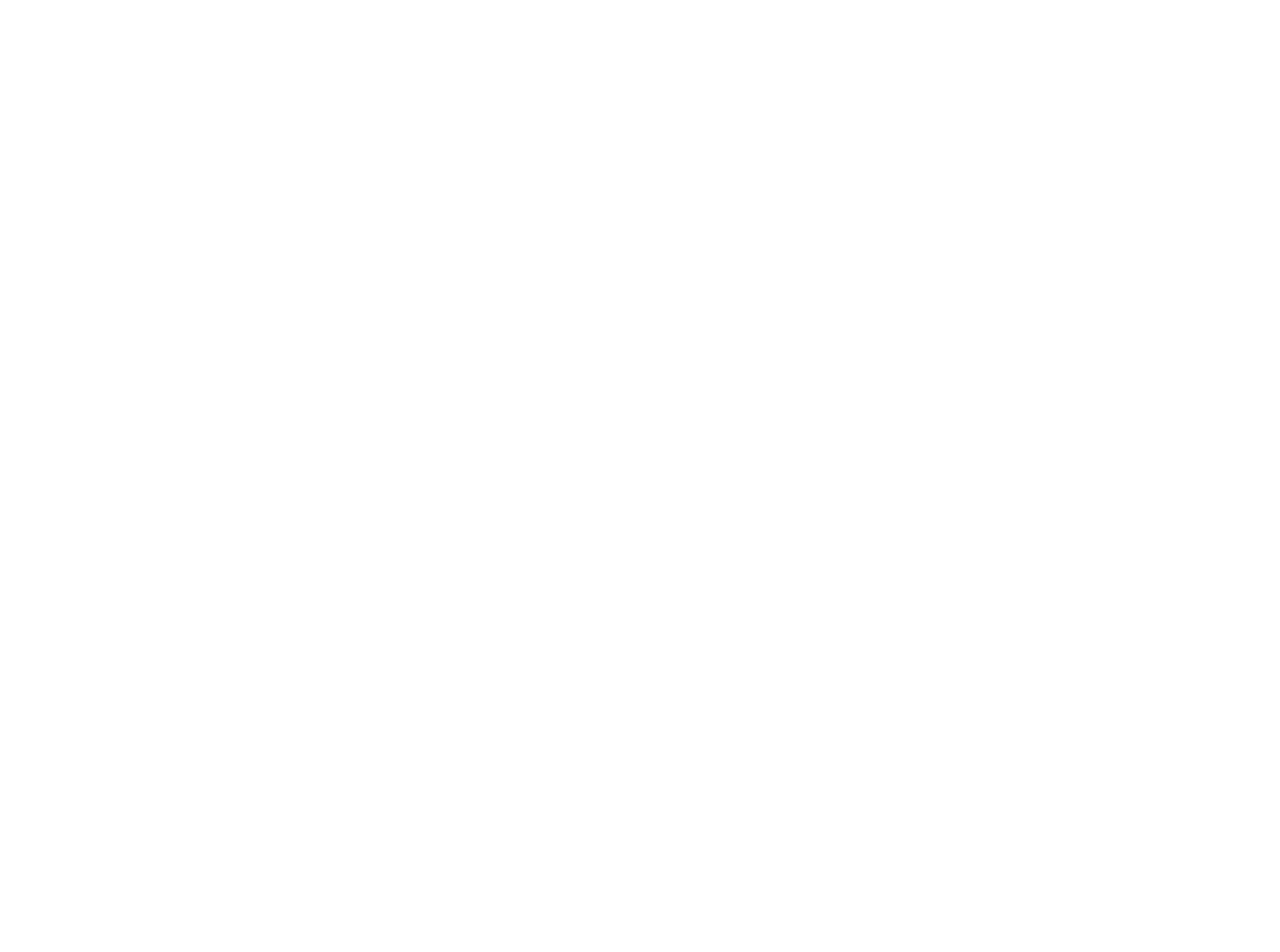
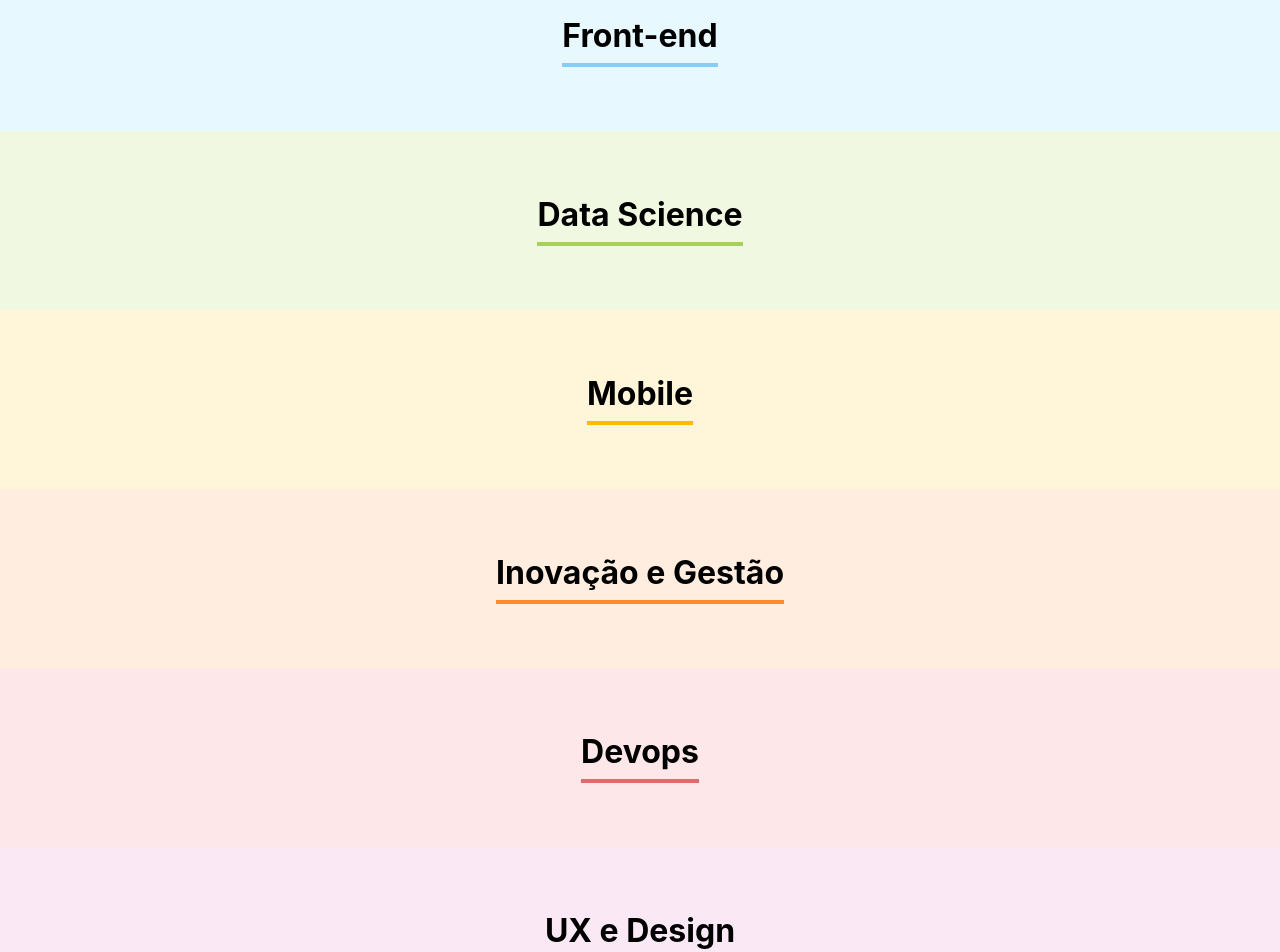
Before and after one commit to PedroTrudes/organo-app, a React (Create React App) app: page / in a window 1280 px wide. Shown: the part 1720-2672 px from the top of the page. Before the commit the page ends 1493 px from the top, so only its background shows below. Built offline with nearby package versions, Linux system fonts and the light colour scheme.

Commit message:
percorrendo a lista de times/ Colocando os estilos especificos para cada time por props

```diff
--- a/src/App.js
+++ b/src/App.js
@@ -1,11 +1,65 @@
+import { useState } from 'react';
 import Banner from './component/Banner';
 import Formulario from './component/Forms/Formulario';
+import Time from './component/Time';
 
 function App() {
+
+  const times = [
+    {
+      nome: 'Programação',
+      corPrimaria: '#57c278',
+      corSecundaria: '#D9F7E9'
+    },
+    {
+      nome: 'Front-end',
+      corPrimaria: '#82CFFA',
+      corSecundaria: '#E8F8FF'
+    },
+    {
+      nome: 'Data Science',
+      corPrimaria: '#A6D157',
+      corSecundaria: '#F0F8E2'
+    },
+    {
+      nome: 'Mobile',
+      corPrimaria: '#FFBA05',
+      corSecundaria: '#FFF5D9'
+    },
+    {
+      nome: 'Inovação e Gestão',
+      corPrimaria: '#FF8A29',
+      corSecundaria: '#FFEEDF'
+    },
+    {
+      nome: 'Devops',
+      corPrimaria: '#E06B69',
+      corSecundaria: '#FDE7E8'
+    },
+    {
+      nome: 'UX e Design',
+      corPrimaria: '#DB6EBF',
+      corSecundaria: '#FAE9F5'
+    }
+  ]
+
+  const [colaboradores, setColaboradores] = useState([])
+  const aoNovoColaboradorAdicionado = (colaborador) => {
+    setColaboradores([...colaboradores, colaborador])
+    console.log(colaborador)
+    console.log(colaboradores)
+  }
+
   return (
     <div className="App">
       <Banner/>
-      <Formulario />
+      <Formulario aoColaboradorCadastrado={colaborador => aoNovoColaboradorAdicionado(colaborador)} />
+      {times.map(time =>
+      <Time key={time.nome}
+      nome={time.nome}
+      corPrimaria={time.corPrimaria}
+      corSecundaria={time.corSecundaria}
+      />)}
     </div>
   );
 }
--- a/src/component/Forms/CampoTexto/index.js
+++ b/src/component/Forms/CampoTexto/index.js
@@ -6,7 +6,7 @@
     const placeholderModificada = `${props.placeholder}...`
 
     const aoDigitado = ((evento) =>{
-        props.aoAlterado(evento.target.value)
+        props.aoAlterado(evento.target.value);
     })
     return(
         <div className='campo-texto'>
--- a/src/component/Forms/Formulario/index.js
+++ b/src/component/Forms/Formulario/index.js
@@ -4,13 +4,16 @@
 import CampoTexto from '../CampoTexto';
 import './FormularioColab.css';
 
-const Formulario = () => {
+const Formulario = (props) => {
   const times = [
     'Programação',
     'Front-end',
     'Data Science',
     'Mobile',
-    'Inovação e Gestão'
+    'Inovação e Gestão',
+    'Devops',
+    'UX e Design',
+
   ]
 
   const [nome, setNome] = useState('')
@@ -21,7 +24,13 @@
 //recebendo o evento do formulario
   const aoSalvar = (evento) => {
     evento.preventDefault()
-    console.log('formulario foi enviado', nome, cargo, imagem)
+    props.aoColaboradorCadastrado({
+      nome: nome,
+      cargo: cargo,
+      imagem: imagem,
+      time: time
+    })
+    console.log('formulario foi enviado',"(", nome, ",", cargo, ",", imagem, ")")
   }
 
   return (
--- a/src/component/ListaSuspensa/index.js
+++ b/src/component/ListaSuspensa/index.js
@@ -1,8 +1,6 @@
 import './ListaSuspensa.css';
 
 const ListaSuspensa = (props) => {
-    //console.log(props.itens)
-
     return (
         <div className='lista-suspensa'>
             <label>{props.label}</label>
--- /dev/null
+++ b/src/component/Time/Time.css
@@ -0,0 +1,13 @@
+/* Buscando sempre ir na ordem da classe para ela só pegar em time */
+.time{
+    text-align: center;
+    padding: 32px;
+}
+
+
+.time h3{
+    font-size: 32px;
+    border-bottom: 4px solid;
+    display: inline-block;
+    padding-bottom: 8px;
+}
--- /dev/null
+++ b/src/component/Time/index.js
@@ -0,0 +1,12 @@
+import './Time.css'
+
+//pegando esse parametro PROPS de APP.js passando estilos com a props em diversos componentes especificos
+const Time = (props) =>{
+    return(
+        <section className='time' style={{backgroundColor: props.corSecundaria}}>
+            <h3 style={{borderColor: props.corPrimaria}}> {props.nome} </h3>
+        </section>
+    )
+}
+
+export default Time;
```
